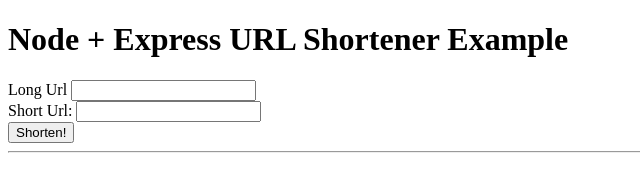
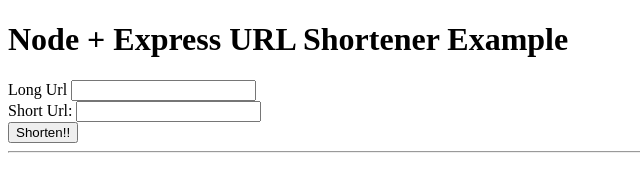
Before and after one commit to brilam8/sharpener, a plain HTML site: page public/index.html in a window 1280 px wide. Shown: the full height of the page, 0-640 px from the left. Drawn offline with Linux system fonts and the light colour scheme.

Commit message:
Emphasis

```diff
--- a/public/index.html
+++ b/public/index.html
@@ -21,7 +21,7 @@
           />
         </div>
         <div>
-          <button type="submit">Shorten!</button>
+          <button type="submit">Shorten!!</button>
         </div>
     </form>
     <hr>
```
